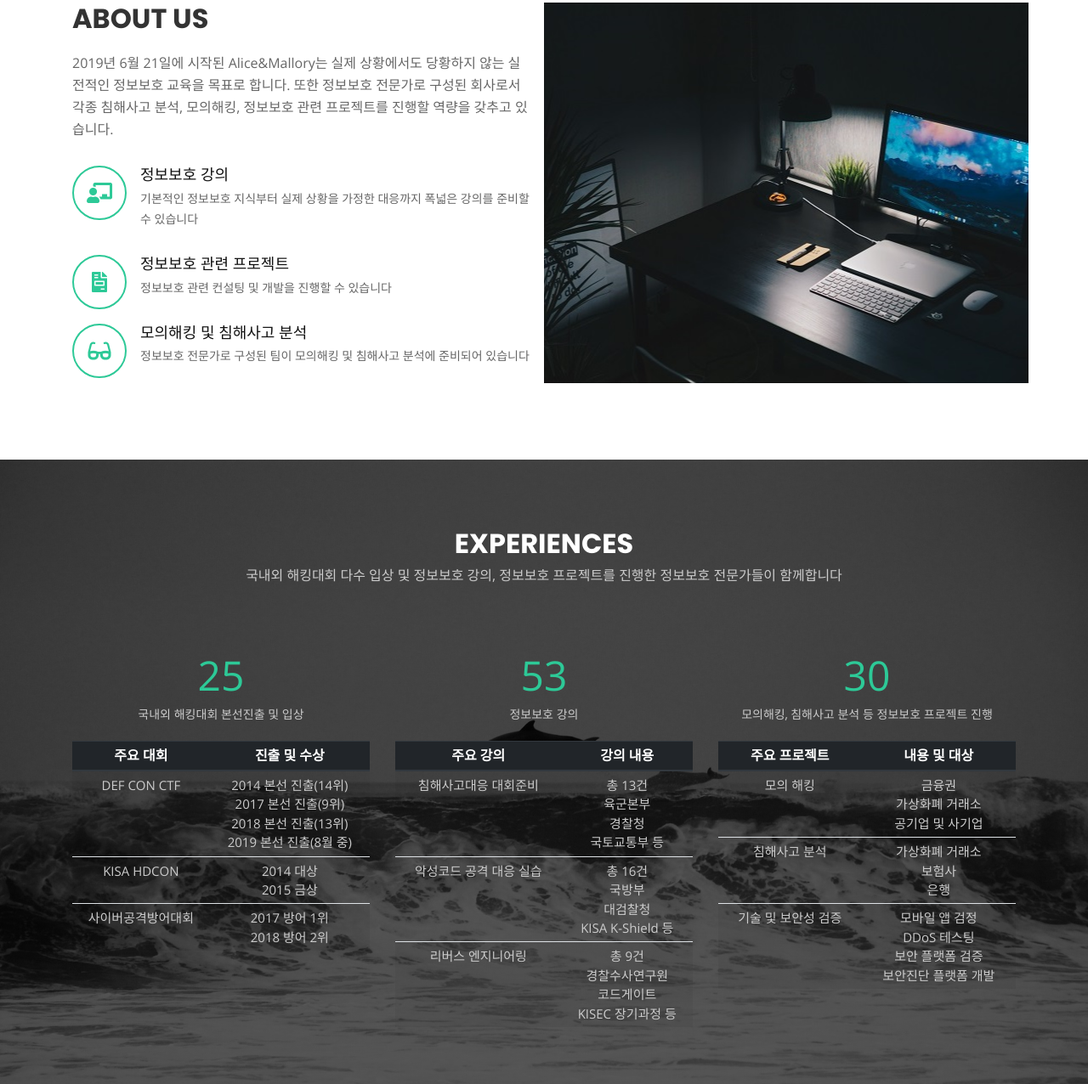
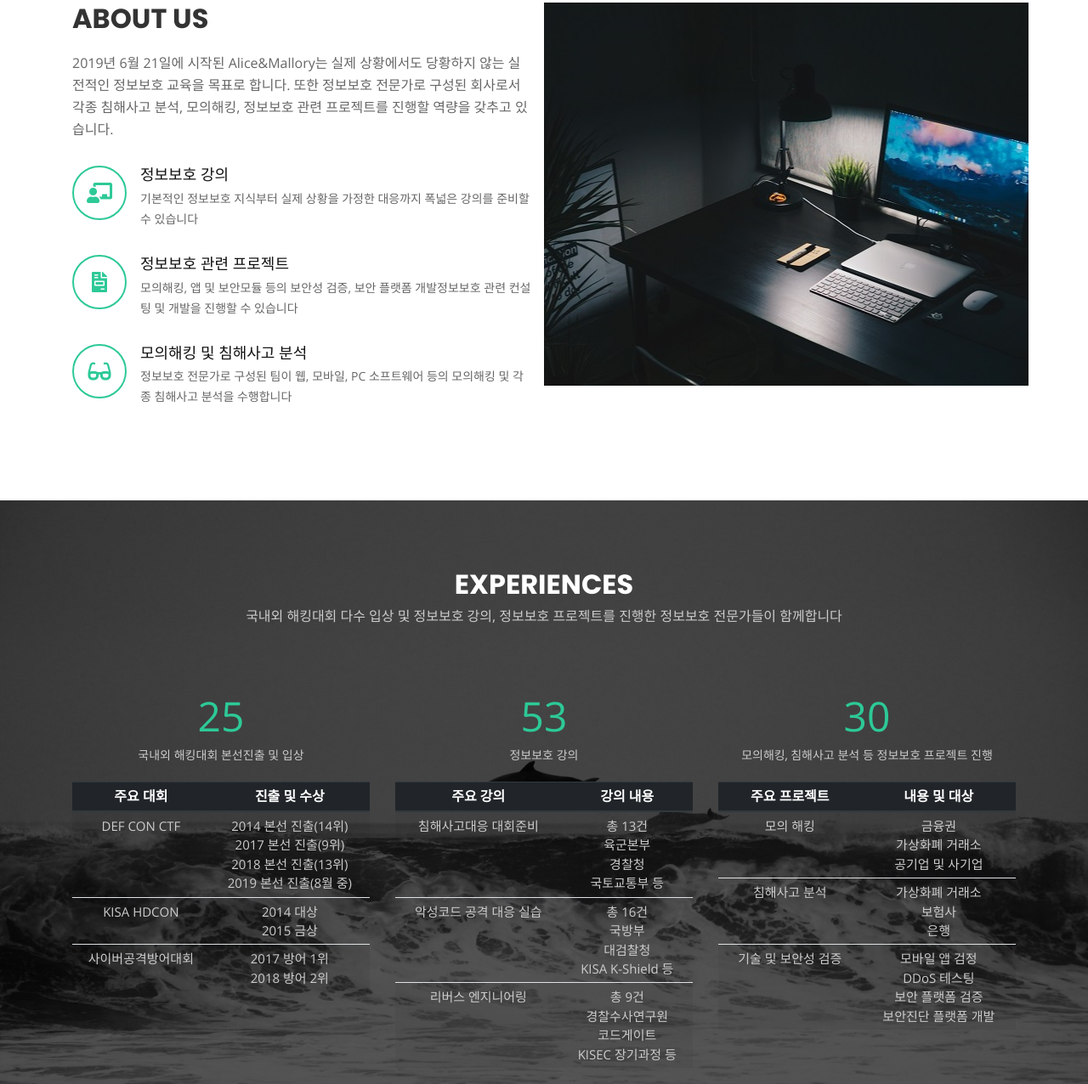
Before and after one commit to alice-mallory/alice-mallory.github.io, a plain HTML site: page index.html in a window 1280 px wide. Shown: the part 877-2153 px from the top of the page at 85% size. Drawn offline with nearby package versions, Linux system fonts and the light colour scheme.

```diff
--- a/index.html
+++ b/index.html
@@ -96,13 +96,13 @@
             <div class="icon-box wow fadeInUp" data-wow-delay="0.2s">
               <div class="icon"><i class="fas fa-file-invoice"></i></div>
               <h4 class="title"><a href="">정보보호 관련 프로젝트</a></h4>
-              <p class="description">정보보호 관련 컨설팅 및 개발을 진행할 수 있습니다</p>
+              <p class="description">모의해킹, 앱 및 보안모듈 등의 보안성 검증, 보안 플랫폼 개발정보보호 관련 컨설팅 및 개발을 진행할 수 있습니다</p>
             </div>
 
             <div class="icon-box wow fadeInUp" data-wow-delay="0.4s">
               <div class="icon"><i class="fas fa-glasses"></i></div>
               <h4 class="title"><a href="">모의해킹 및 침해사고 분석</a></h4>
-              <p class="description">정보보호 전문가로 구성된 팀이 모의해킹 및 침해사고 분석에 준비되어 있습니다</p>
+              <p class="description">정보보호 전문가로 구성된 팀이 웹, 모바일, PC 소프트웨어 등의 모의해킹 및 각종 침해사고 분석을 수행합니다</p>
             </div>
 
           </div>
```
